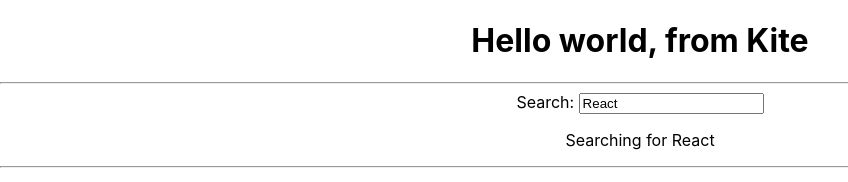
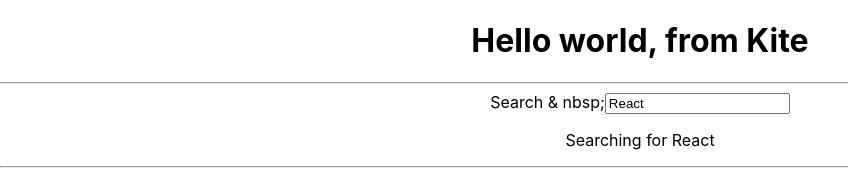
Before and after one commit to KiteCaptain/hacker-stories, a React (Create React App) app: page / in a window 1280 px wide. Shown: the top 182 px of the page, without its empty margins (0-848 px from the left). Built offline with nearby package versions, Linux system fonts and the light colour scheme.

Commit message:
made search reusable component

```diff
--- a/src/App.js
+++ b/src/App.js
@@ -53,7 +53,8 @@ const App = () => {
     <div className="App">
 		<h1>Hello world, from Kite</h1>
 		<hr></hr>
-		<Search search={searchTerm} onSearch={handleSearch} />
+		<InputWithLabel
+         id="search" label="Search" value={searchTerm} onInputChange={handleSearch} />
       <p>
          Searching for {searchTerm}
       </p>
@@ -65,6 +66,13 @@ const App = () => {
 
   );
 }
+
+const InputWithLabel = ({id, label, value, type = "text", onInputChange}) => (
+   <>
+      <label htmlFor={id}>{label}</label> & nbsp;
+      <input id={id} type={type} value={value} onChange={onInputChange} />
+   </>
+)
 
 const Search = ({search, onSearch}) => {
    return (
```
